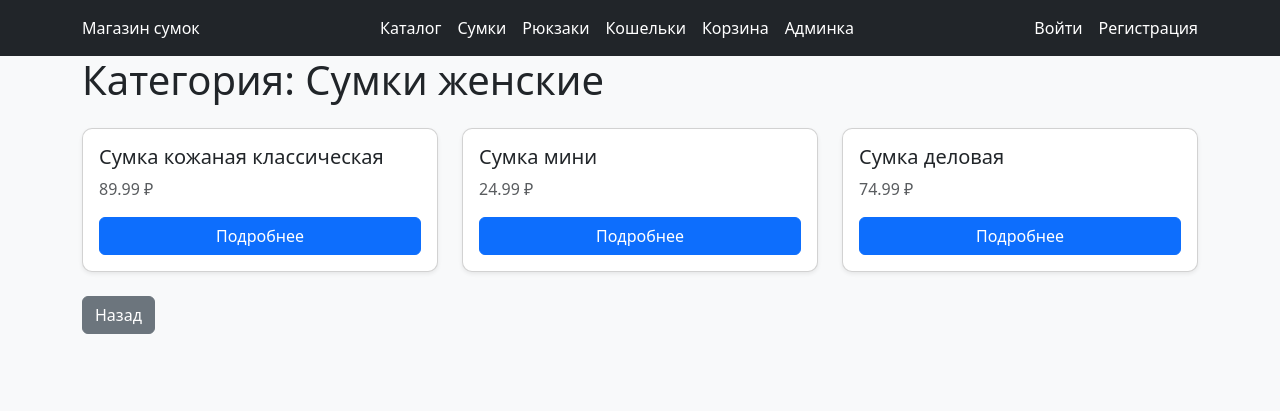
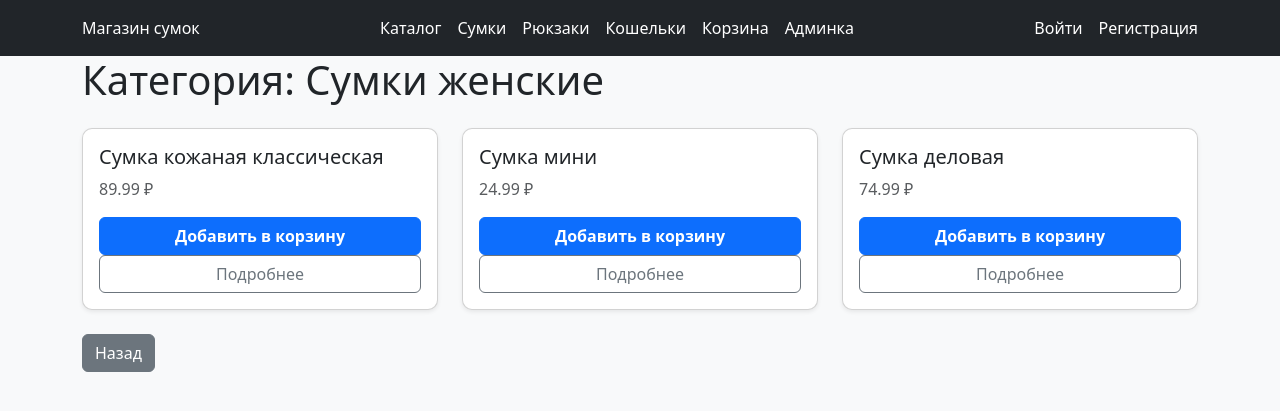
Before and after one commit to zheniVilly/bag_shop, a Django app: page /category/1/ in a window 1280 px wide. Shown: the top 411 px of the page. Run offline with Django 5.2, Linux system fonts and the light colour scheme; data comes from the database, SQL or seed files in the repository; both versions use the stored data as it was after the commit.

Commit message:
Профиль и редактирования

```diff
--- a/shop/forms.py
+++ b/shop/forms.py
@@ -15,11 +15,10 @@ class CustomUserCreationForm(UserCreationForm):
         fields = ['username', 'email', 'password1', 'password2']
 
 
-
 class ProfileForm(forms.ModelForm):
     class Meta:
-        model = Profile
-        fields = ['phone', 'birth_date']
+        model = User
+        fields = ['username', 'email']
 
 
 
--- a/shop/templates/shop/category_products.html
+++ b/shop/templates/shop/category_products.html
@@ -12,9 +12,15 @@
                 <h5>{{ product.title }}</h5>
                 <p class="text-muted">{{ product.price }} ₽</p>
 
-                <a href="{% url 'shop:product_detail' pk=product.pk %}" class="btn btn-primary">
-                    Подробнее
-                </a>
+                    <a href="{% url 'shop:add_to_cart' pk=product.pk %}"
+                    class="btn btn-primary fw-semibold">
+                        Добавить в корзину
+                    </a>
+
+                    <a href="{% url 'shop:product_detail' pk=product.pk %}"
+                    class="btn btn-outline-secondary">
+                        Подробнее
+                    </a>
             </div>
         </div>
     {% empty %}
--- a/shop/templates/shop/product_list.html
+++ b/shop/templates/shop/product_list.html
@@ -59,8 +59,6 @@
                         {% if product.id in favorite_ids %}В избранном{% else %}В избранное{% endif %}
                     </a>
 
-
-
                     <a href="{% url 'shop:add_to_cart' pk=product.pk %}"
                     class="btn btn-primary fw-semibold">
                         Добавить в корзину
--- a/shop/templates/shop/profile.html
+++ b/shop/templates/shop/profile.html
@@ -6,8 +6,6 @@
 
     <p><strong>Логин:</strong> {{ user.username }}</p>
     <p><strong>Email:</strong> {{ user.email|default:"не указан" }}</p>
-    <p><strong>Имя:</strong> {{ user.first_name|default:"-" }}</p>
-    <p><strong>Фамилия:</strong> {{ user.last_name|default:"-" }}</p>
     <p><strong>Дата регистрации:</strong> {{ user.date_joined|date:"d.m.Y H:i" }}</p>
     <p><strong>Последний вход:</strong> {{ user.last_login|date:"d.m.Y H:i" }}</p>
 
--- a/shop/templates/shop/profile_edit.html
+++ b/shop/templates/shop/profile_edit.html
@@ -6,8 +6,9 @@
 <form method="post">
     {% csrf_token %}
     {{ form.as_p }}
-    <button type="submit" class="btn btn-primary">Сохранить</button>
+
+    <button type="submit" class="btn btn-primary mt-2">Сохранить</button>
 </form>
 
-<a href="{% url 'shop:profile' %}">Назад</a>
+<a href="{% url 'shop:profile' %}" class="btn btn-link mt-3">Назад</a>
 {% endblock %}
--- a/shop/views.py
+++ b/shop/views.py
@@ -87,19 +87,20 @@ def profile(request):
     })
 
 def profile_edit(request):
-    profile = request.user.profile
+    user = request.user
 
     if request.method == 'POST':
-        form = ProfileForm(request.POST, instance=profile)
+        form = ProfileForm(request.POST, instance=user)
         if form.is_valid():
             form.save()
             return redirect('shop:profile')
     else:
-        form = ProfileForm(instance=profile)
+        form = ProfileForm(instance=user)
 
     return render(request, 'shop/profile_edit.html', {'form': form})
 
-from .models import Favorite, Product
+
+
 
 def favorite_toggle(request, pk):
     if not request.user.is_authenticated:
```
Also changed, not shown: db.sqlite3.
